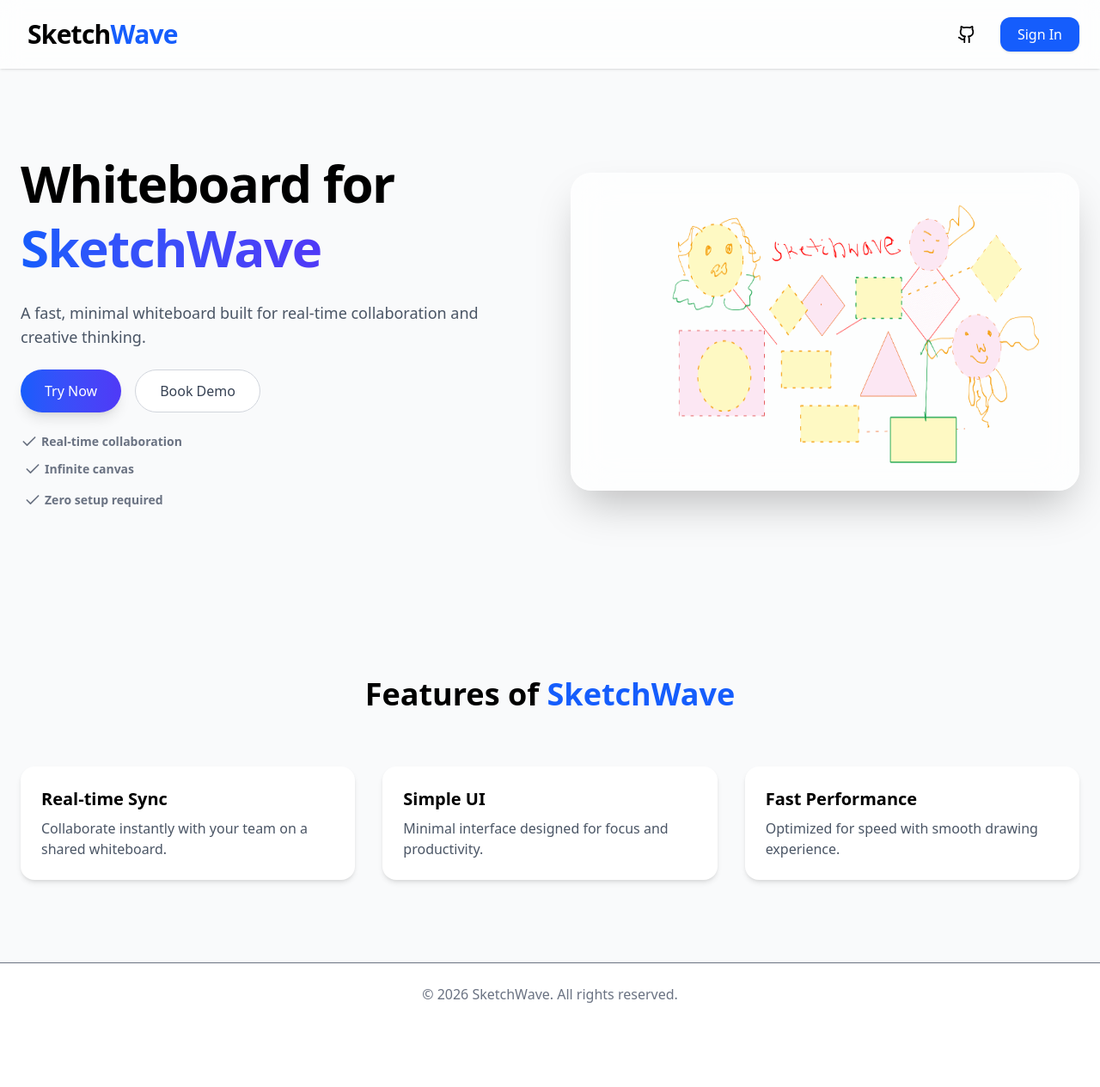
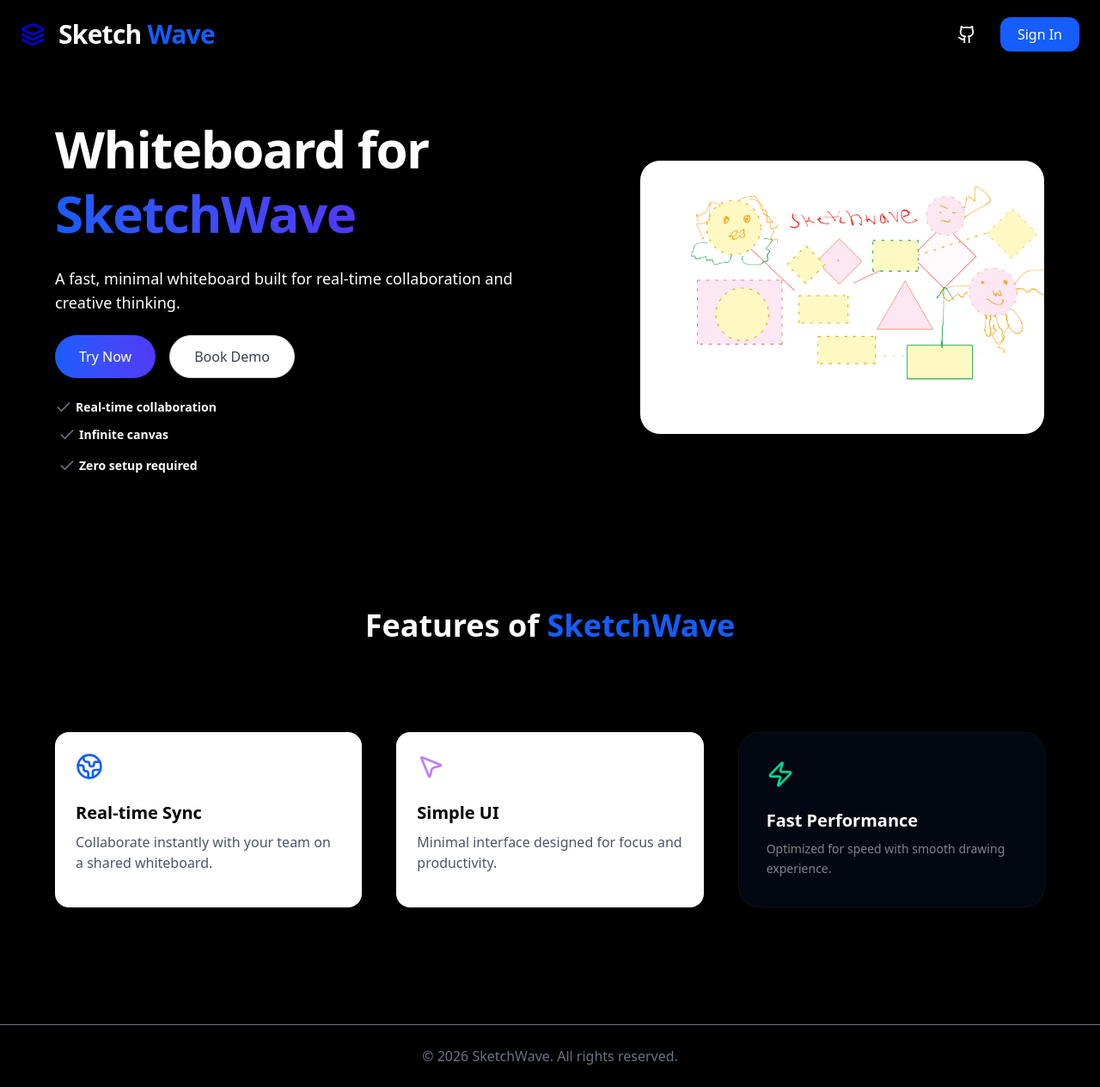
Before and after one commit to ANURAGYADAV008/SketchWaves, a React (Vite) app: page / in a window 1280 px wide. Shown: the whole page at 86% size. Before the commit the page ends 1193 px from the top, so only its background shows below. Built offline with nearby package versions, Linux system fonts and the light colour scheme; no server answers.

Commit message:
Fix: update Header and Main components for improved styling and functionality; enhance Rightbar with new layout and logout handling

```diff
--- a/src/Components/header.jsx
+++ b/src/Components/header.jsx
@@ -1,5 +1,5 @@
 import React, { useState, useRef, useEffect } from "react";
-import { Github, CircleUser } from "lucide-react";
+import { Github, CircleUser ,Layers} from "lucide-react";
 import Rightbar from "./rightsidemenu";
 import { useSelector } from "react-redux";
 import { useNavigate } from "react-router-dom";
@@ -24,18 +24,19 @@ const Header = () => {
     }, []);
 
     return (
-        <header className="w-full px-6 py-3 flex items-center justify-between bg-white/70 backdrop-blur-md shadow-sm border-none border fixed h-20">
+        <header className="w-full px-6 py-3 flex items-center justify-between backdrop-blur-md shadow-sm border-none border  h-20 sticky top-0 left-0 right-0 bg-black">
 
             {/* Logo */}
             <div className="flex items-center gap-2">
+                <Layers size={28} color="blue"/>
                 <span className="text-3xl"></span>
-                <h1 className="text-2xl md:text-3xl font-bold tracking-tight">
-                    Sketch<span className="text-blue-600">Wave</span>
+                <h1 className="text-2xl md:text-3xl font-bold tracking-tight text-white">
+                    Sketch <span className="text-blue-600">Wave</span>
                 </h1>
             </div>
 
             {/* Right Actions */}
-            <div className="flex items-center gap-5">
+            <div className="flex items-center gap-5 text-white">
 
                 {/* GitHub */}
                 <a
--- a/src/Components/main.jsx
+++ b/src/Components/main.jsx
@@ -1,30 +1,32 @@
 import sketchwaveImage from "../images/sketchwaves (27).png";
-import { Check } from 'lucide-react'
+import { Check, Globe2, MousePointer2, Zap } from 'lucide-react'
+//flex flex-col min-h-screen bg-black flex flex-col min-h-screen bg-black
 
 const Main = () => {
     return (
-        <div className="flex flex-col min-h-screen bg-gray-50 ">
+        <div className="flex flex-col min-h-screen bg-black top-10">
 
             {/* HERO SECTION */}
-            <main className="flex-1">
+            <main className="flex-1 -mt-30">
                 <section className="max-w-7xl mx-auto px-6 py-24 flex flex-col md:flex-row items-center justify-between gap-16 mt-20">
 
                     {/* Left Content */}
-                    <div className="max-w-xl space-y-6">
+                    <div className="max-w-xl space-y-6 ml-10">
 
-                        <h1 className="text-6xl font-extrabold leading-tight tracking-tight">
+                        <h1 className="text-6xl font-extrabold leading-tight tracking-tight text-white">
                             Whiteboard for{" "}
                             <span className="bg-linear-to-r from-blue-600 to-indigo-600 bg-clip-text text-transparent">
                                 SketchWave
                             </span>
                         </h1>
 
-                        <p className="text-lg text-gray-600">
+                        <p className="text-lg text-white">
                             A fast, minimal whiteboard built for real-time collaboration and creative thinking.
                         </p>
 
                         {/* Buttons */}
                         <div className="flex gap-4">
+
                             <button className="px-7 py-3 bg-linear-to-r from-blue-600 to-indigo-600 text-white rounded-full font-medium shadow-lg hover:shadow-xl hover:scale-105 transition-all duration-300">
                                 Try Now
                             </button>
@@ -38,43 +40,43 @@ const Main = () => {
                         <div className="text-gray-500 text-sm mt-6 space-y-2">
                             <button className="flex flex-row  bg-transparent">
                                 <Check size={20} />
-                                <p className="text font-bold pl-1"> Real-time collaboration</p>
+                                <p className="text font-bold pl-1 text-white"> Real-time collaboration</p>
                             </button>
                             <button className="flex flex-row p-1 bg-transparent">
                                 <Check size={20} />
-                                <p className="text font-bold pl-1">  Infinite canvas</p>
+                                <p className="text font-bold pl-1 text-white">  Infinite canvas</p>
                             </button>
                             <button className="flex flex-row p-1 bg-transparent">
                                 <Check size={20} />
-                                <p className="text font-bold pl-1"> Zero setup required</p>
+                                <p className="text font-bold pl-1 text-white"> Zero setup required</p>
                             </button>
 
                         </div>
                     </div>
 
 
-                    <div className="bg-white/70 backdrop-blur-xl border border-white/40 rounded-3xl shadow-2xl p-6 hover:scale-[1.02] transition-all duration-300">
-
+                    <div className="bg-white border rounded-3xl transition-all duration-300 w-auto ml-10 mr-10 h-80 pt-5">
                         <img
-                            src={sketchwaveImage} Replace with your canvas screenshot
+                            src={sketchwaveImage}
                             alt="Sketch Preview"
-                            className="rounded-xl w-full h-80 absolute:none"
+                            // Removed absolute:none, changed w-140/h-70 to standard Tailwind or style dimensions
+                            className="rounded-xl w-150 h-60 object-cover"
                         />
-
                     </div>
                 </section>
 
                 {/* 🚀 Features Section */}
-                <section className="max-w-7xl mx-auto px-6 py-24">
+                <section className="max-w-7xl mx-auto px-6 py-24 -mt-10">
 
-                    <h2 className="text-4xl font-bold text-center mb-16">
+                    <h2 className="text-4xl font-bold text-center mb-16 text-white">
                         Features of <span className="text-blue-600">SketchWave</span>
                     </h2>
 
-                    <div className="grid md:grid-cols-3 gap-8">
+                    <div className="grid md:grid-cols-3 gap-10 p-10">
 
                         {/* Card 1 */}
                         <div className="p-6 bg-white rounded-2xl shadow-md hover:shadow-xl hover:-translate-y-1 transition-all duration-300">
+                            <Globe2 className="w-8 h-8 text-blue-600  mb-6" />
                             <h3 className="text-xl font-semibold mb-2"> Real-time Sync</h3>
                             <p className="text-gray-600">
                                 Collaborate instantly with your team on a shared whiteboard.
@@ -83,6 +85,7 @@ const Main = () => {
 
                         {/* Card 2 */}
                         <div className="p-6 bg-white rounded-2xl shadow-md hover:shadow-xl hover:-translate-y-1 transition-all duration-300">
+                            <MousePointer2 className="w-8 h-8 text-purple-400 mb-6" />
                             <h3 className="text-xl font-semibold mb-2"> Simple UI</h3>
                             <p className="text-gray-600">
                                 Minimal interface designed for focus and productivity.
@@ -90,9 +93,10 @@ const Main = () => {
                         </div>
 
                         {/* Card 3 */}
-                        <div className="p-6 bg-white rounded-2xl shadow-md hover:shadow-xl hover:-translate-y-1 transition-all duration-300">
-                            <h3 className="text-xl font-semibold mb-2"> Fast Performance</h3>
-                            <p className="text-gray-600">
+                        <div className="glass-panel p-8 rounded-3xl border border-white/4 hover:border-white/10 transition-all duration-300 group hover:-translate-y-1 bg-gray-950">
+                            <Zap className="w-8 h-8 text-emerald-400 mb-6" />
+                            <h3 className="text-xl font-semibold mb-2 text-white"> Fast Performance</h3>
+                            <p className="text-white/50 leading-relaxed text-sm">
                                 Optimized for speed with smooth drawing experience.
                             </p>
                         </div>
@@ -103,7 +107,7 @@ const Main = () => {
             </main>
 
             {/* FOOTER */}
-            <footer className="bg-white border-t text-center py-6 text-gray-500">
+            <footer className="bg-black border-t text-center py-6 text-gray-500">
                 © 2026 SketchWave. All rights reserved.
             </footer>
         </div>
```
Also changed, not shown: src/Components/rightsidemenu.jsx (+230 -17 lines).
